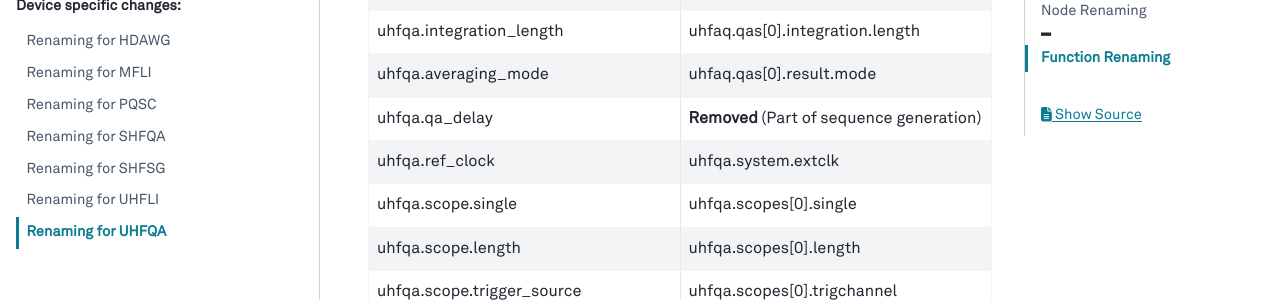
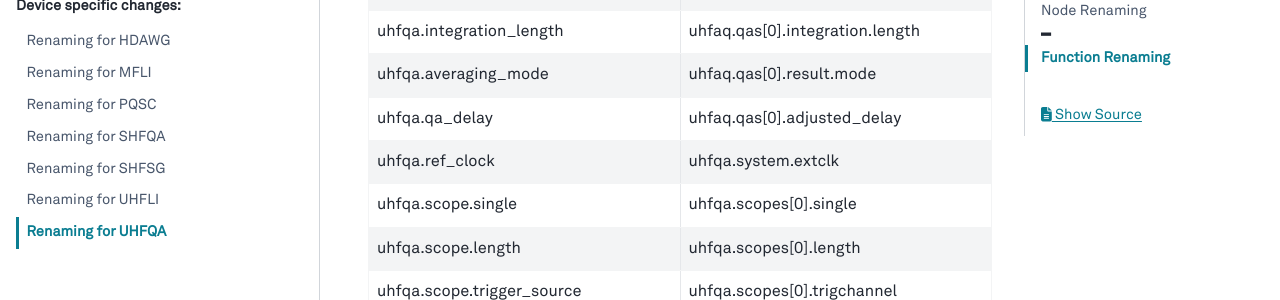
Before and after one commit to zhinst/zhinst-qcodes, a Sphinx documentation site: the page built from docs/source/refactoring/uhfqa.rst, in a window 1280 px wide and 900 px high, scrolled down 763 px. Shown: the part 149-449 px from the top of the window. Built offline with Sphinx 7.4.7 and the PyData theme 0.15.4, drawn with Linux system fonts in a browser that asks for light colours; pages that are not in the unit, such as notebooks, are missing from menus.

Commit message:
Re-introduce adjusted_delay for UHFQA in doc

```diff
--- a/docs/source/refactoring/uhfqa.rst
+++ b/docs/source/refactoring/uhfqa.rst
@@ -35,7 +35,7 @@ Node Renaming
    * - uhfqa.averaging_mode
      - uhfaq.qas[0].result.mode
    * - uhfqa.qa_delay
-     - **Removed** (Part of sequence generation)
+     - uhfaq.qas[0].adjusted_delay
    * - uhfqa.ref_clock
      - uhfqa.system.extclk
    * - uhfqa.scope.single
```
